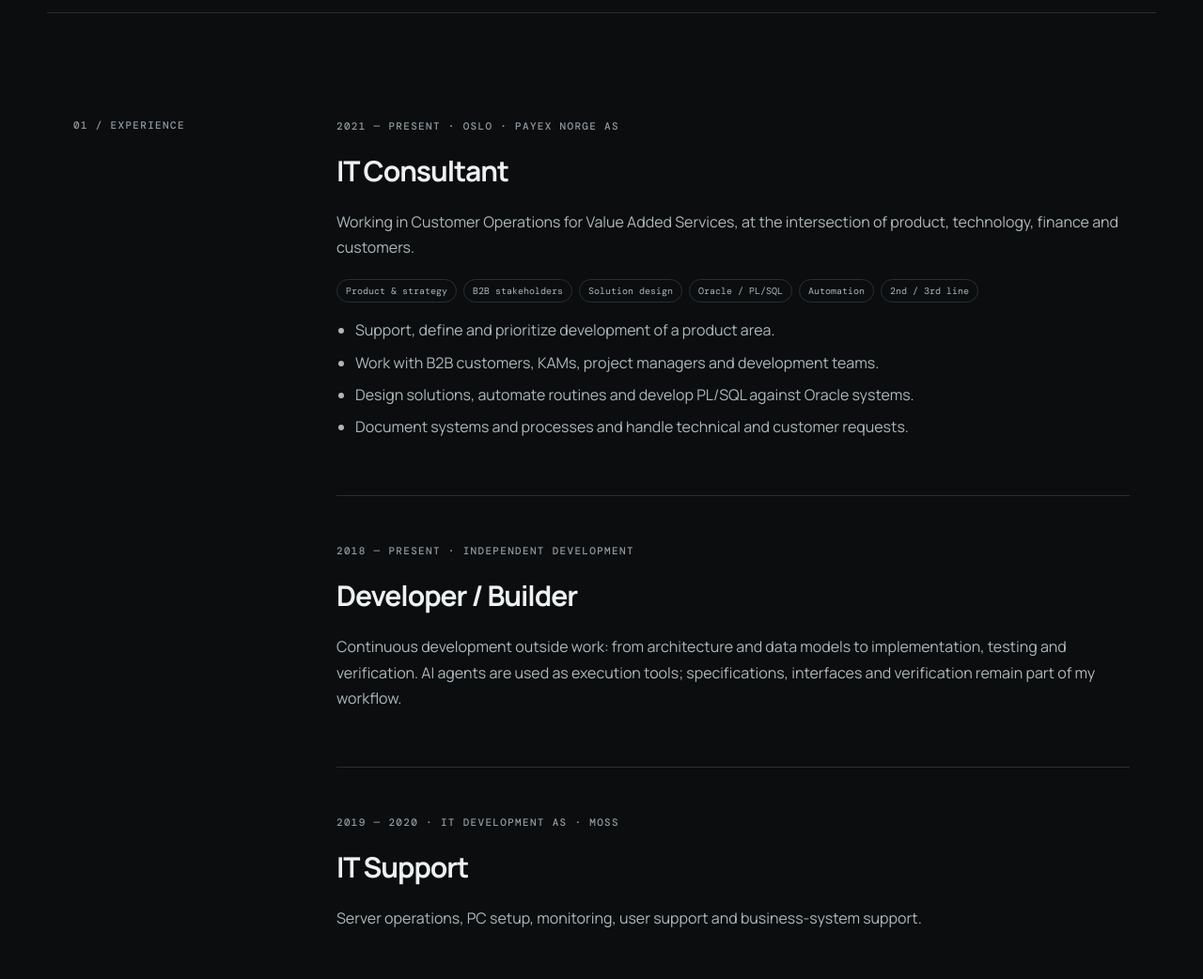
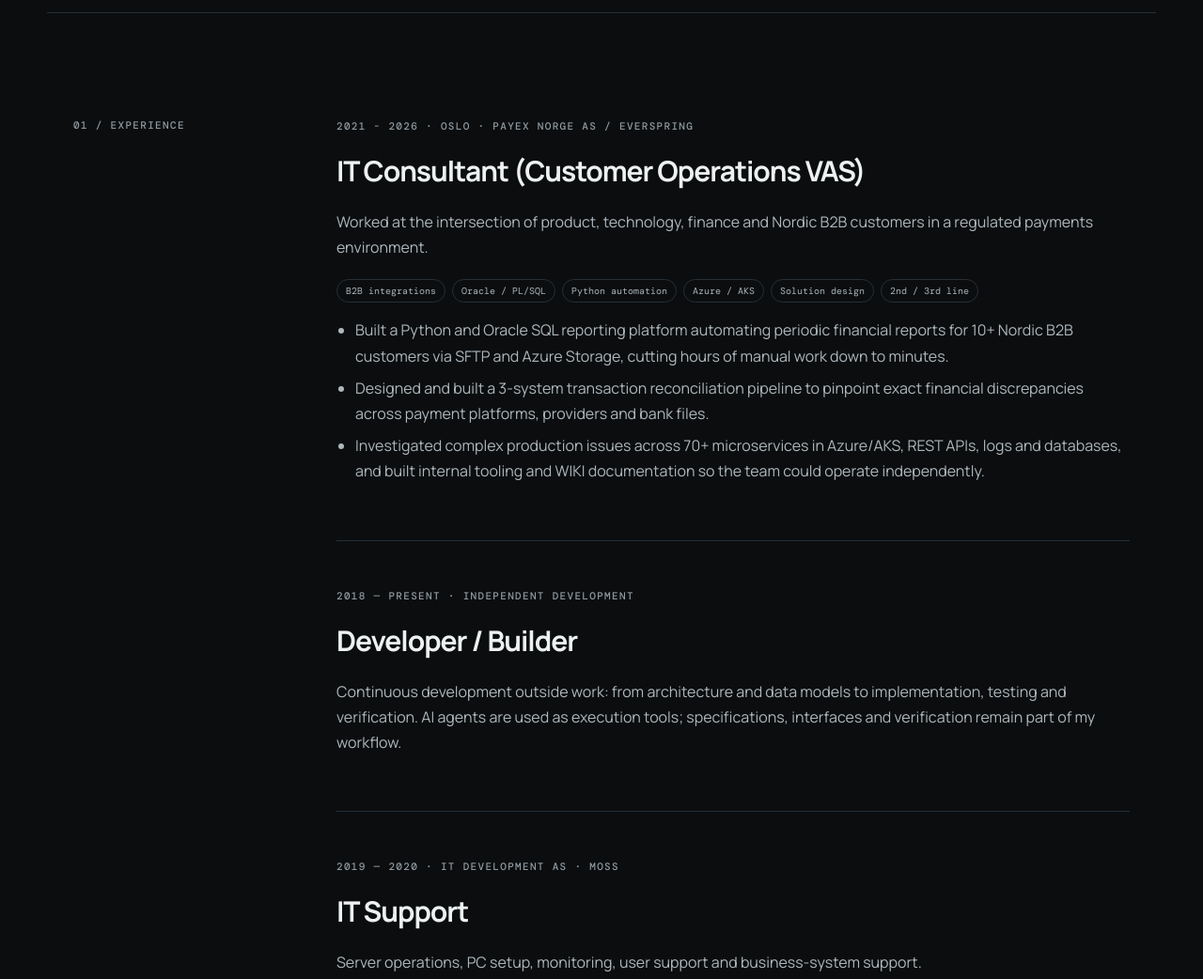
Before and after one commit to tommylogon/tommylogon.github.io, a plain HTML site: page index.html in a window 1280 px wide. Shown: the part 940-1982 px from the top of the page at 94% size. Drawn offline with nearby package versions, Linux system fonts and the light colour scheme.

Commit message:
Add StoryMemory project and sharpen PayEx experience details

```diff
--- a/index.html
+++ b/index.html
@@ -26,7 +26,7 @@
 <section class="stats"><div><b>7+</b><span>years in IT / software</span></div><div><b>5+</b><span>personal systems</span></div><div><b>4,800+</b><span>automated tests</span></div><div><b>∞</b><span>things left to understand</span></div></section>
 
 <section id="work" class="split"><div class="label">01 / Experience</div><div>
-<article class="role"><small>2021 — present · Oslo · PayEx Norge AS</small><h2>IT Consultant</h2><p>Working in Customer Operations for Value Added Services, at the intersection of product, technology, finance and customers.</p><div class="chips"><span>Product & strategy</span><span>B2B stakeholders</span><span>Solution design</span><span>Oracle / PL/SQL</span><span>Automation</span><span>2nd / 3rd line</span></div><ul><li>Support, define and prioritize development of a product area.</li><li>Work with B2B customers, KAMs, project managers and development teams.</li><li>Design solutions, automate routines and develop PL/SQL against Oracle systems.</li><li>Document systems and processes and handle technical and customer requests.</li></ul></article>
+<article class="role"><small>2021 - 2026 · Oslo · PayEx Norge AS / Everspring</small><h2>IT Consultant (Customer Operations VAS)</h2><p>Worked at the intersection of product, technology, finance and Nordic B2B customers in a regulated payments environment.</p><div class="chips"><span>B2B integrations</span><span>Oracle / PL/SQL</span><span>Python automation</span><span>Azure / AKS</span><span>Solution design</span><span>2nd / 3rd line</span></div><ul><li>Built a Python and Oracle SQL reporting platform automating periodic financial reports for 10+ Nordic B2B customers via SFTP and Azure Storage, cutting hours of manual work down to minutes.</li><li>Designed and built a 3-system transaction reconciliation pipeline to pinpoint exact financial discrepancies across payment platforms, providers and bank files.</li><li>Investigated complex production issues across 70+ microservices in Azure/AKS, REST APIs, logs and databases, and built internal tooling and WIKI documentation so the team could operate independently.</li></ul></article>
 <article class="role"><small>2018 — present · Independent development</small><h2>Developer / Builder</h2><p>Continuous development outside work: from architecture and data models to implementation, testing and verification. AI agents are used as execution tools; specifications, interfaces and verification remain part of my workflow.</p></article>
 <article class="role"><small>2019 — 2020 · IT Development AS · Moss</small><h2>IT Support</h2><p>Server operations, PC setup, monitoring, user support and business-system support.</p></article>
 </div></section>
@@ -38,6 +38,7 @@
 <article class="project"><small>03 · LOCAL AI · MEMORY</small><h2>Aura</h2><p>A locally running AI assistant with memory, tools, information retrieval, autonomous decisions and asynchronous background services.</p><code>Python · FastAPI · Neo4j · RAG · LLMs</code></article>
 <article class="project"><small>04 · DEV TOOLS · MCP · SEARCH</small><h2>CodeSearch</h2><p>A local code-search engine and MCP server combining SQLite FTS5 BM25 ranking, semantic vector embeddings and AST call-graph extraction to navigate large codebases.</p><code>Python · SQLite FTS5 · AST · Embeddings · MCP</code></article>
 <article class="project"><small>05 · WORKFLOWS · MCP · PLANNING</small><h2>TaskWeave</h2><p>A structured task-graph and roadmap MCP server for tracking dependencies, validating engineering state and coordinating agentic development workflows.</p><code>Python · MCP · Dependency Graphs · CLI</code></article>
+<article class="project"><small>06 · COGNITIVE MEMORY · MCP · PYTHON</small><h2>StoryMemory</h2><p>A standalone cognitive memory engine and MCP server with multi-facet associative retrieval, activation decay, contradiction tracking and deterministic relationship modeling.</p><code>Python · Vector Search · MCP · CLI</code></article>
 </div></section>
 
 <section id="architecture" class="architecture"><div class="label">03 / Systems thinking</div><div class="wide">
```
